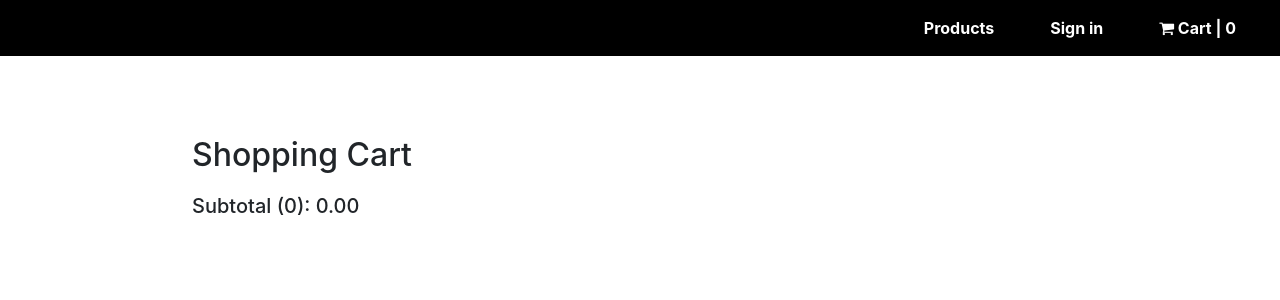
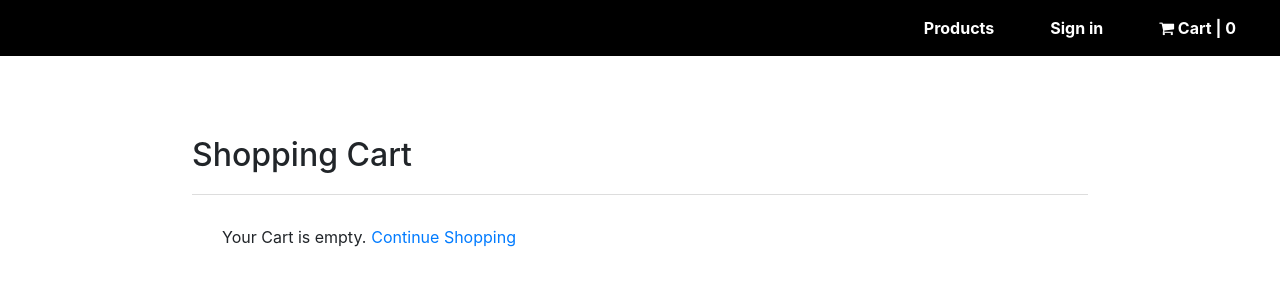
Before and after one commit to saipavani68/Ecommerce-App, a React (Create React App) app: page /cart in a window 1280 px wide. Shown: the top 300 px of the page. Built offline with nearby package versions, Linux system fonts and the light colour scheme.

Commit message:
handled empty cart scenario

```diff
--- a/src/components/cart-page.jsx
+++ b/src/components/cart-page.jsx
@@ -5,19 +5,22 @@ import './product.css';
 class CartPage extends Component {
     render () {
         const { items } = this.props
-        console.log(items);
         return(
             <div className="cart-items-container">
                 <h2 className="cart-items-header"> Shopping Cart </h2>
-                { items.length > 0 && items.map(item => (
+                { items.length > 0 ? items.map(item => (
                         <div className="cart-item-content" key={ item[0].id }>
                             <img src={ item[0].image_name } alt="item image"  className="cart-item-image" />
                             <div className="cart-item-title">{ item[0].title }, { item[0].description }  </div>
                             <div className="cart-item-price"> ${ item[0].price } </div>
                         </div>
                     ))
+                    :
+                    <div className="cart-item-content cart-empty-container"> Your Cart is empty.
+                        <a href="/products"> Continue Shopping </a>
+                    </div>
                 }
-                <h5 className="cart-total-price">Subtotal ({items.length}): { items.flat().reduce((a, b) => a + +b.price, 0).toFixed(2)} </h5>
+                { items.length > 0 && <h5 className="cart-total-price">Subtotal ({items.length}): { items.flat().reduce((a, b) => a + +b.price, 0).toFixed(2)} </h5> }
             </div>
         );
     }
--- a/src/components/product.css
+++ b/src/components/product.css
@@ -79,3 +79,11 @@ li a {
 .cart-total-price {
     margin: 20px 0 0;
 }
+
+.cart-empty-container {
+    border-bottom: none;
+}
+
+.cart-empty-container a {
+    padding-left: 5px;
+}
```
Also changed, not shown: 1 other file (tests, documents, lock files or other folders).
